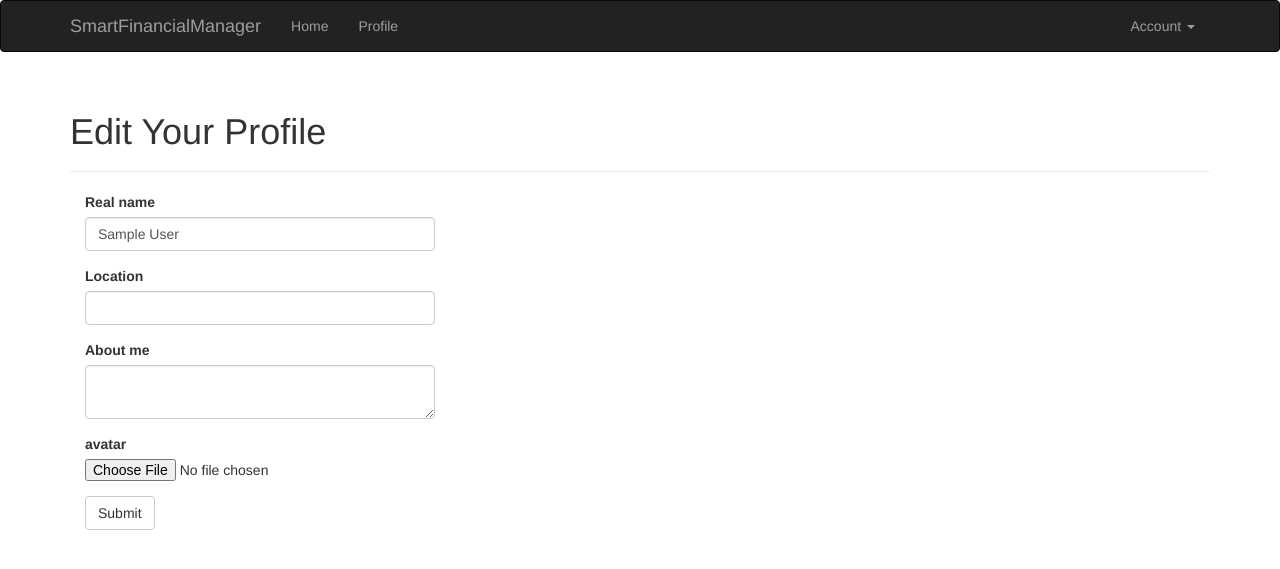
After one commit to Garelik-w/SmartFinancialManager, a Flask app: page /edit-profile in a window 1280 px wide. The commit adds this page. Shown: the top 569 px of the page. Run offline with Flask 2, Linux system fonts and the light colour scheme; the visitor is signed in with stand-in values (Sample User, id 1); some libraries are stand-ins or nearby versions.

Commit message:
successful build profile editor in app/main

```diff
--- a/app/auth/views.py
+++ b/app/auth/views.py
@@ -16,18 +16,19 @@ from .forms import LoginForm, RegistrationForm, ChangePasswordForm, PasswordRese
     ChangeEmailForm
 
 
-# 用户注册-未认证用户拦截
 # auth蓝本请求前检查
 @auth.before_app_request
 def before_request():
-    # 检查已登录且未认证用户，跳转到未认证提示界面
-    # 符合条件则拦截：用户已登录 && 用户账户未确认 && 请求端点不在认证蓝本中
-    if current_user.is_authenticated \
-            and not current_user.confirmed \
-            and request.endpoint \
-            and request.blueprint != 'auth' \
-            and request.endpoint != 'static':
-        return redirect(url_for('auth.unconfirmed'))
+    # 用户注册-检查已登录且未认证用户，跳转到未认证提示界面
+    # 用户注册-符合条件则拦截：用户已登录 && 用户账户未确认 && 请求端点不在认证蓝本中
+    # 用户资料-最新访问时间更新
+    if current_user.is_authenticated:
+        current_user.ping()
+        if not current_user.confirmed \
+                and request.endpoint \
+                and request.blueprint != 'auth' \
+                and request.endpoint != 'static':
+            return redirect(url_for('auth.unconfirmed'))
 
 
 # 用户注册-用户未认证页面
--- a/app/main/__init__.py
+++ b/app/main/__init__.py
@@ -6,3 +6,9 @@ main = Blueprint('main', __name__)
 
 # 从web包中导入views和errors和两个蓝本路由
 from . import views, errors
+from ..dbmodels import Permission
+
+
+@main.app_context_processor
+def inject_permissions():
+    return dict(Permission=Permission)
--- a/app/main/errors.py
+++ b/app/main/errors.py
@@ -10,3 +10,8 @@ def page_not_found(e):
 @main.app_errorhandler(500)
 def internal_server_error(e):
     return render_template('500.html'), 500
+
+
+@main.app_errorhandler(403)
+def forbidden(e):
+    return render_template('403.html'), 403
--- a/app/main/forms.py
+++ b/app/main/forms.py
@@ -1,9 +1,55 @@
 # flask扩展 WTForms-处理web表单
 from flask_wtf import FlaskForm
-from wtforms import StringField, SubmitField
-from wtforms.validators import DataRequired
+from wtforms import StringField, SubmitField, TextAreaField, SelectField, BooleanField, SubmitField, FileField
+from wtforms.validators import DataRequired, Length, Email, Regexp
+from wtforms import ValidationError
+from ..dbmodels import Role, User
 
 
+# 资料编辑器-普通用户表单
+class EditProfileForm(FlaskForm):
+    name = StringField('Real name', validators=[Length(0, 64)])
+    location = StringField('Location', validators=[Length(0, 64)])
+    about_me = TextAreaField('About me')
+    avatar = FileField('avatar')
+    submit = SubmitField('Submit')
+
+
+# 资料编辑器-管理员用户表单
+class EditProfileAdminForm(FlaskForm):
+    email = StringField('Email', validators=[DataRequired(), Length(1, 64),
+                                             Email()])
+    username = StringField('Username', validators=[
+        DataRequired(), Length(1, 64),
+        Regexp('^[A-Za-z][A-Za-z0-9_.]*$', 0,
+               'Usernames must have only letters, numbers, dots or '
+               'underscores')])
+    confirmed = BooleanField('Confirmed')
+    role = SelectField('Role', coerce=int)
+    name = StringField('Real name', validators=[Length(0, 64)])
+    location = StringField('Location', validators=[Length(0, 64)])
+    about_me = TextAreaField('About me')
+    avatar = FileField('avatar')
+    submit = SubmitField('Submit')
+
+    def __init__(self, user, *args, **kwargs):
+        super(EditProfileAdminForm, self).__init__(*args, **kwargs)
+        self.role.choices = [(role.id, role.name)
+                             for role in Role.query.order_by(Role.name).all()]
+        self.user = user
+
+    def validate_email(self, field):
+        if field.data != self.user.email and \
+                User.query.filter_by(email=field.data).first():
+            raise ValidationError('Email already registered.')
+
+    def validate_username(self, field):
+        if field.data != self.user.username and \
+                User.query.filter_by(username=field.data).first():
+            raise ValidationError('Username already in use.')
+
+
+# 用户信息表单
 class NameForm(FlaskForm):
     name = StringField('What is your name?', validators=[DataRequired()])
     submit = SubmitField('Submit')
--- a/app/main/views.py
+++ b/app/main/views.py
@@ -1,36 +1,116 @@
-# flask 导入上下文对象和必备函数
-from flask import render_template, session, redirect, url_for, current_app, request
-from datetime import datetime
+from flask import render_template, abort, redirect, url_for, flash, request, current_app
+from flask_login import login_required, current_user
+from ..dbmodels import User, Role
 from .. import db
-from ..dbmodels import User
-from ..email import send_email
+from ..decorators import admin_required
+from .forms import EditProfileForm, EditProfileAdminForm
 from . import main  # 导入蓝本对象
-from .forms import NameForm  # 导入web表单模型
 
 # Home页
 @main.route('/')
 def home():
     return render_template('home.html')
 
-# Index索引页
-@main.route('/index', methods=['GET', 'POST'])
-def index():
-    form = NameForm()
+
+# 资料编辑器-用户资料页面
+@main.route('/user/<username>')
+def user(username):
+    user = User.query.filter_by(username=username).first_or_404()
+    return render_template('user.html', user=user)
+
+
+# 资料编辑器-普通用户编辑资料
+@main.route('/edit-profile', methods=['GET', 'POST'])
+@login_required
+def edit_profile():
+    form = EditProfileForm()
     if form.validate_on_submit():
-        user = User.query.filter_by(username=form.name.data).first()
-        if user is None:
-            user = User(username=form.name.data)  # 插入数据
-            db.session.add(user)
-            db.session.commit()
-            session['known'] = False
-            if current_app.config['FLASK_ADMIN']:
-                send_email(current_app.config['FLASK_ADMIN'], 'New User',
-                           'mail/new_user', user=user)
-        else:
-            session['known'] = True
-        session['name'] = form.name.data
-        return redirect(url_for('main.index'))
-    return render_template('index.html',
-                           form=form, name=session.get('name'),
-                           known=session.get('known', False),
-                           current_time=datetime.utcnow())
+        # POST
+        current_user.name = form.name.data
+        current_user.location = form.location.data
+        current_user.about_me = form.about_me.data
+        # 用户提交头像
+        avatar = request.files['avatar']
+        fname = avatar.filename
+        UPLOAD_FOLDER = current_app.config['UPLOAD_FOLDER']
+        ALLOWED_EXTENSIONS = ['png', 'jpg', 'jpeg', 'gif']
+        flag = '.' in fname and fname.rsplit('.', 1)[1] in ALLOWED_EXTENSIONS
+        if not flag:
+            flash('文件类型错误')
+            return redirect(url_for(main.user), username=current_user.username)
+        avatar.save('{}{}_{}'.format(UPLOAD_FOLDER, current_user.username, fname))
+        current_user.user_avatar = '/static/avatar/{}_{}'.format(current_user.username, fname)
+        # 提交并更新数据库
+        db.session.add(current_user._get_current_object())
+        db.session.commit()
+        flash('Your profile has been updated.')
+        return redirect(url_for('.user', username=current_user.username))
+    # GET
+    form.name.data = current_user.name
+    form.location.data = current_user.location
+    form.about_me.data = current_user.about_me
+    return render_template('edit_profile.html', form=form)
+
+
+# 资料编辑器-管理员用户资料编辑(可修改邮箱等关键信息）
+@main.route('/edit-profile/<int:id>', methods=['GET', 'POST'])
+@login_required
+@admin_required
+def edit_profile_admin(id):
+    user = User.query.get_or_404(id)
+    form = EditProfileAdminForm(user=user)
+    if form.validate_on_submit():
+        # POST
+        user.email = form.email.data
+        user.username = form.username.data
+        user.confirmed = form.confirmed.data
+        user.role = Role.query.get(form.role.data)
+        user.name = form.name.data
+        user.location = form.location.data
+        user.about_me = form.about_me.data
+        db.session.add(user)
+        db.session.commit()
+        flash('The profile has been updated.')
+        return redirect(url_for('.user', username=user.username))
+    # GET
+    form.email.data = user.email
+    form.username.data = user.username
+    form.confirmed.data = user.confirmed
+    form.role.data = user.role_id
+    form.name.data = user.name
+    form.location.data = user.location
+    form.about_me.data = user.about_me
+    return render_template('edit_profile.html', form=form, user=user)
+
+
+# # flask 导入上下文对象和必备函数
+# from flask import render_template, session, redirect, url_for, current_app, request, abort
+# from datetime import datetime
+# from .. import db
+# from ..dbmodels import User
+# from ..email import send_email
+# from . import main  # 导入蓝本对象
+# from .forms import NameForm  # 导入web表单模型
+
+# # Index索引页
+# @main.route('/index', methods=['GET', 'POST'])
+# def index():
+#     form = NameForm()
+#     if form.validate_on_submit():
+#         user = User.query.filter_by(username=form.name.data).first()
+#         if user is None:
+#             user = User(username=form.name.data)  # 插入数据
+#             db.session.add(user)
+#             db.session.commit()
+#             session['known'] = False
+#             if current_app.config['FLASK_ADMIN']:
+#                 send_email(current_app.config['FLASK_ADMIN'], 'New User',
+#                            'mail/new_user', user=user)
+#         else:
+#             session['known'] = True
+#         session['name'] = form.name.data
+#         return redirect(url_for('main.index'))
+#     return render_template('index.html',
+#                            form=form, name=session.get('name'),
+#                            known=session.get('known', False),
+#                            current_time=datetime.utcnow())
--- a/app/templates/base.html
+++ b/app/templates/base.html
@@ -23,6 +23,9 @@
         <div class="navbar-collapse collapse">
             <ul class="nav navbar-nav">
                 <li><a href="{{ url_for('main.home') }}">Home</a></li>
+                {% if current_user.is_authenticated %}
+                <li><a href="{{ url_for('main.user', username=current_user.username) }}">Profile</a></li>
+                {% endif %}
             </ul>
             <ul class="nav navbar-nav navbar-right">
                 {% if current_user.is_authenticated %}
--- /dev/null
+++ b/app/templates/edit_profile.html
@@ -0,0 +1,13 @@
+{% extends "base.html" %}
+{% import "bootstrap/wtf.html" as wtf %}
+
+{% block title %}SmartFinancialManager - Edit Profile{% endblock %}
+
+{% block page_content %}
+<div class="page-header">
+    <h1>Edit Your Profile</h1>
+</div>
+<div class="col-md-4">
+    {{ wtf.quick_form(form) }}
+</div>
+{% endblock %}
--- a/config.py
+++ b/config.py
@@ -16,6 +16,7 @@ class Config:
     FLASK_ADMIN = 'zhuiyiyydyy@163.com'  # 管理员地址
     # 配置数据库信息
     SQLALCHEMY_TRACK_MODIFICATIONS = False
+    UPLOAD_FOLDER = os.getcwd() + '/app/static/avatar/'
 
     @staticmethod
     def init_app(app):
--- a/manager.py
+++ b/manager.py
@@ -14,7 +14,7 @@ from flask_script import Manager, Shell
 from flask_migrate import Migrate, MigrateCommand
 # 从app构造文件导入工厂函数和相关初始化实例
 from app import create_app, db
-from app.dbmodels import User, Role
+from app.dbmodels import User, Role, Permission
 
 app = create_app('development')
 manager = Manager(app)  # flask-script命令行操作初始化
@@ -23,7 +23,7 @@ migrate = Migrate(app, db)  # flask-Migrate数据库迁移初始化
 # shell命令调试用(flask-script)
 @app.shell_context_processor
 def make_shell_context():
-    return dict(db=db, User=User, Role=Role)
+    return dict(db=db, User=User, Role=Role, Permission=Permission)
 
 
 manager.add_command('migrate', MigrateCommand)
```
Also changed, not shown: app/dbmodels.py (+105 -4 lines), app/decorators.py (added, +32 -0 lines), app/templates/403.html (added, +9 -0 lines), app/templates/user.html (+28 -2 lines), migrations/versions/7b13e646348f_.py (added, +32 -0 lines), migrations/versions/837b390159b6_.py (added, +36 -0 lines), migrations/versions/c158e5ebe835_.py (added, +30 -0 lines), migrations/versions/cda246d86b1d_.py (added, +28 -0 lines), tests/test_user_model.py (+105 -1 lines), app/static/avatar/GarryLin_旋涡海绵宝宝.jpg (added), app/static/avatar/default.jpg (added).
